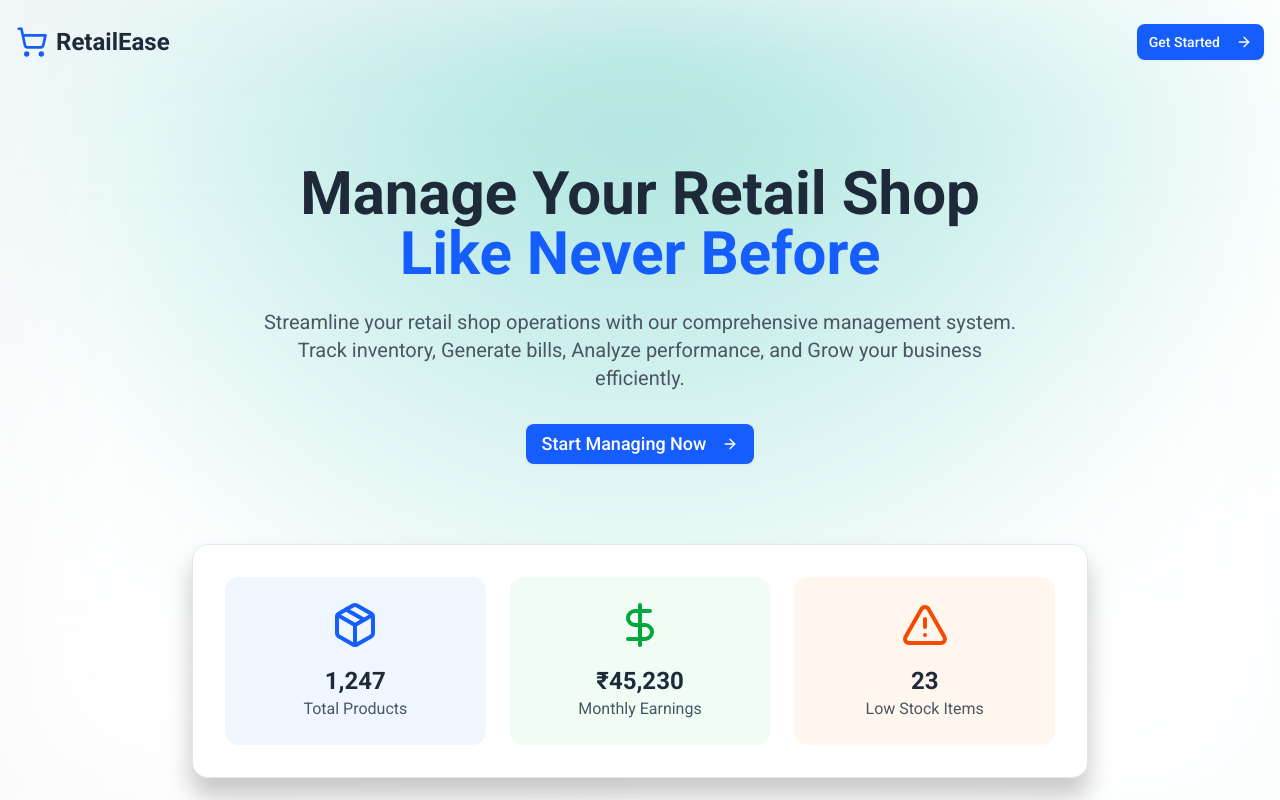
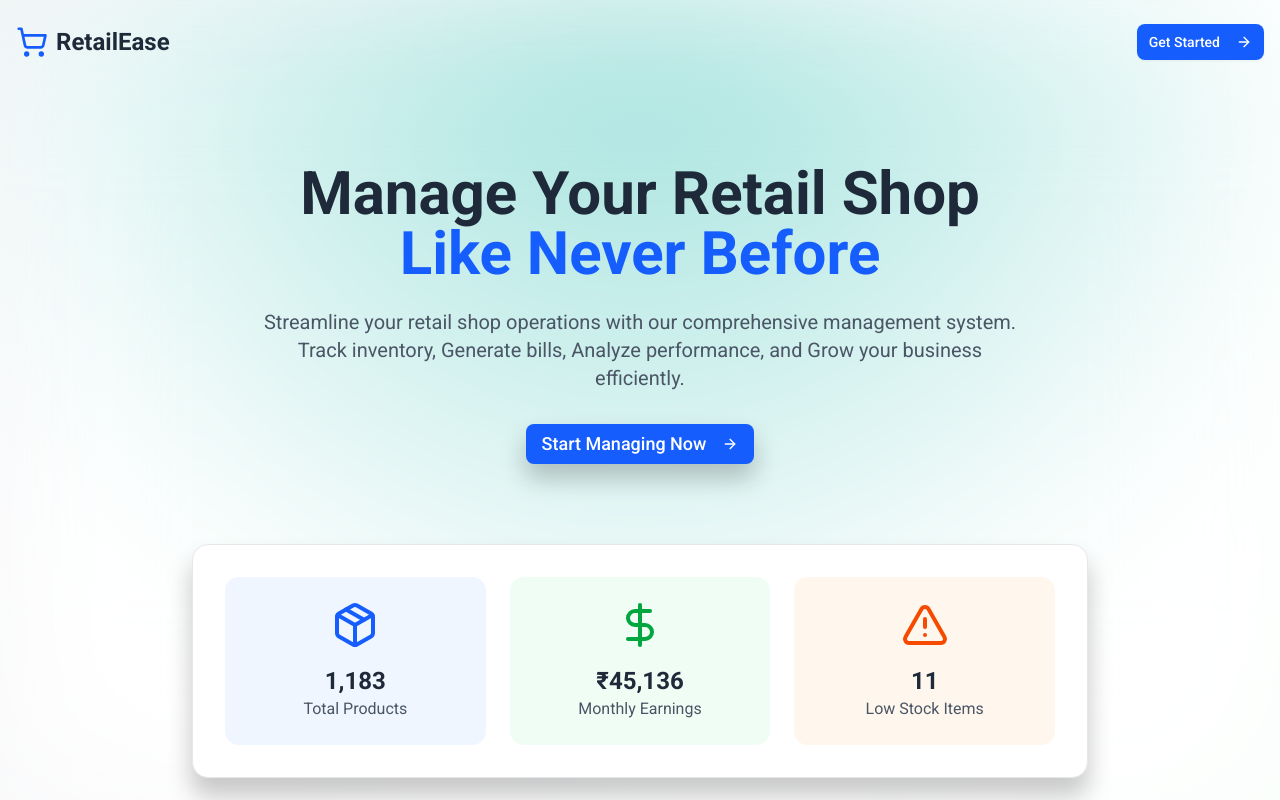
Before and after one commit to Siva-555/RetailEase-nextjs, a Next.js app: page / in a window 1280 px wide. Shown: the top 800 px of the page. Built offline with nearby package versions, Linux system fonts and the light colour scheme; what @bprogress/next would draw is missing.

Commit message:
Add animated counters to landing page stats

```diff
--- a/src/app/(public)/page.tsx
+++ b/src/app/(public)/page.tsx
@@ -16,6 +16,7 @@ import { Button } from "@/components/ui/button";
 import { Card, CardContent } from "@/components/ui/card";
 import { cn } from "@/lib/utils";
 import { useState } from "react";
+import CountUp from "react-countup";
 
 const features = [
   {
@@ -113,6 +114,10 @@ const FeatureCardSection = ({ className, items }: FeatureCardSectionProps) => {
     </div>
   );
 };
+
+const getRandomInt = (min:number, max:number) => {
+  return Math.floor(Math.random() * (max - min + 1)) + min;
+}
 
 export default function LandingPage() {
   return (
@@ -213,7 +218,7 @@ export default function LandingPage() {
             <Link href="/dashboard">
               <Button
                 size="lg"
-                className="bg-blue-600 hover:bg-blue-700 dark:bg-blue-500 dark:hover:bg-blue-600 text-lg px-8 py-3"
+                className="bg-blue-600 hover:bg-blue-700 dark:bg-blue-500 dark:hover:bg-blue-600 text-lg px-8 py-3 shadow-[0px_14px_24px_1px_#00000036]"
               >
                 Start Managing Now
                 <ArrowRight className="ml-2 h-5 w-5" />
@@ -244,7 +249,8 @@ export default function LandingPage() {
               >
                 <Package className="h-12 w-12 text-blue-600 dark:text-blue-400 mx-auto mb-4" />
                 <h3 className="text-2xl font-bold text-gray-800 dark:text-white">
-                  1,247
+
+                  {<CountUp end={getRandomInt(1115, 1300) || 1247} delay={0.8} />}
                 </h3>
                 <p className="text-gray-600 dark:text-gray-300">
                   Total Products
@@ -256,7 +262,7 @@ export default function LandingPage() {
               >
                 <DollarSign className="h-12 w-12 text-green-600 dark:text-green-400 mx-auto mb-4" />
                 <h3 className="text-2xl font-bold text-gray-800 dark:text-white">
-                  ₹45,230
+                  ₹{<CountUp end={getRandomInt(45000, 50000) || 45230} useIndianSeparators delay={0.8} />}
                 </h3>
                 <p className="text-gray-600 dark:text-gray-300">
                   Monthly Earnings
@@ -268,7 +274,7 @@ export default function LandingPage() {
               >
                 <AlertTriangle className="h-12 w-12 text-orange-600 dark:text-orange-400 mx-auto mb-4" />
                 <h3 className="text-2xl font-bold text-gray-800 dark:text-white">
-                  23
+                  {<CountUp end={getRandomInt(10, 30) || 23} delay={1} />}
                 </h3>
                 <p className="text-gray-600 dark:text-gray-300">
                   Low Stock Items
```
